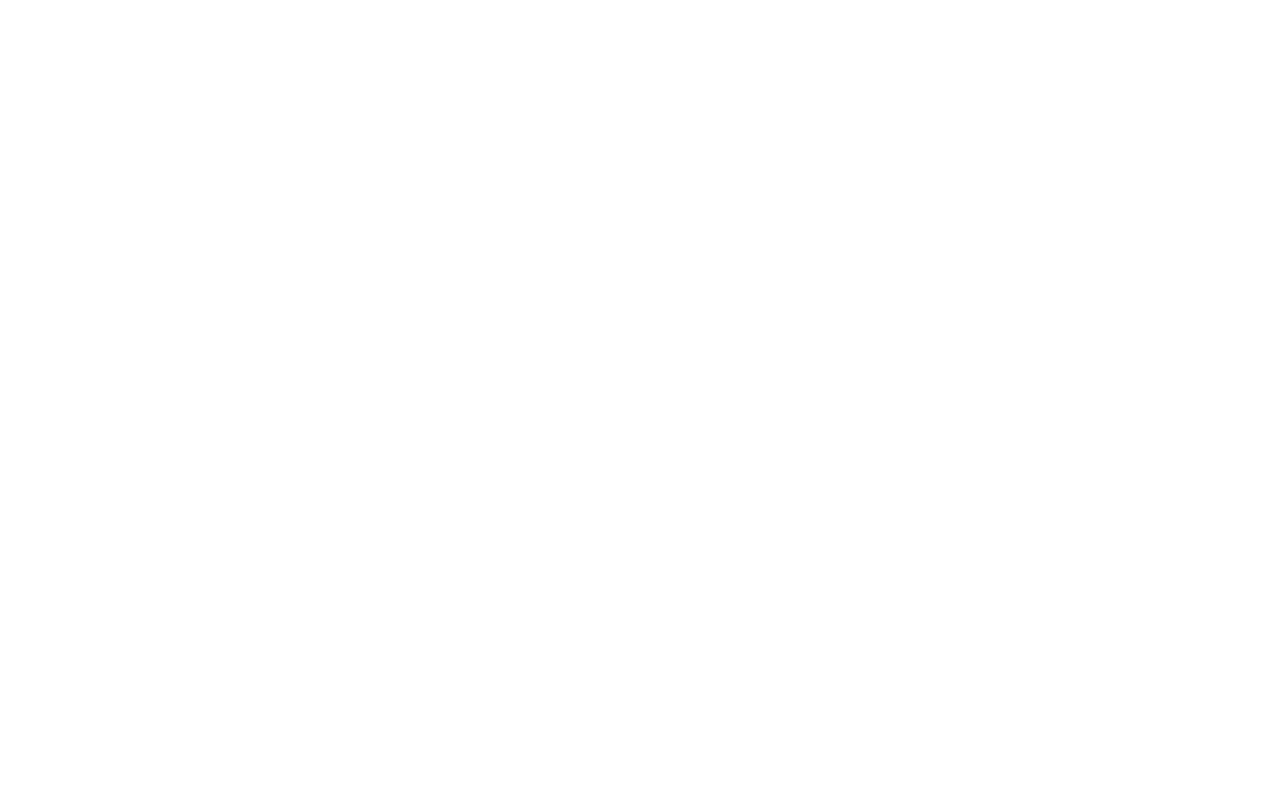
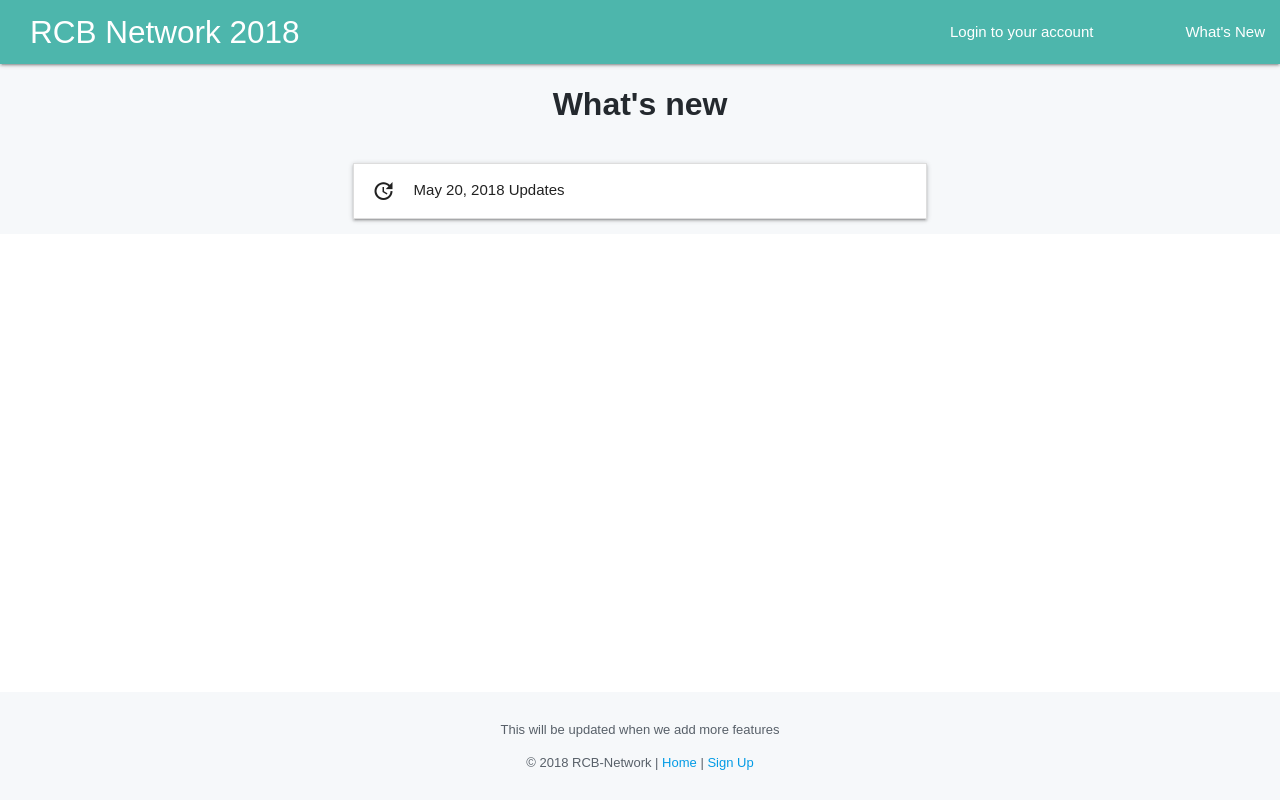
Before and after one commit to gbmahili/RCB-Network-Final, a React (Create React App) app in the folder client/: page /whats-new in a window 1280 px wide. Built offline with nearby package versions, Linux system fonts and the light colour scheme; a web font is replaced by a local one.

Commit message:
Added updates page

```diff
--- a/client/public/assets/css/apps_css.css
+++ b/client/public/assets/css/apps_css.css
@@ -5,7 +5,7 @@
     }
 
     .textOnHeader {
-        font-size: 25px !important;
+        font-size: 22px !important;
         text-align: center;
         /* font-weight: bold; */
 
@@ -43,3 +43,7 @@
 #cancelBtn {
     margin: 10px;
 }
+
+.update-page-main-bg-color{
+    background-color: #F6F8FA;
+}
--- a/client/src/App.js
+++ b/client/src/App.js
@@ -9,6 +9,7 @@
 import UpdateProfile from './Components/Portfolio/UpdateProfile';
 import NavBar from './Components/Home/NavBar';
 import WelcomePage from './Components/Home/WelcomePage';
+import WhatsNew from './Components/WebUpdates/WebUpdates';
 
 // import Footer from './Components/Home/Footer';
 // *End - Nancy compontent import
@@ -30,6 +31,8 @@
            />}
       />
       <Route exact path='/' component={WelcomePage} />
+      {/* WebUpdates */}
+      <Route exact path='/whats-new' component={WhatsNew} />
       {/* <Route exact path='/' component={Footer} /> */}
       {/* Miles's components */}
       <Route exact path='/signup' component= {Signup}/>
--- a/client/src/Components/Home/NavBar.js
+++ b/client/src/Components/Home/NavBar.js
@@ -11,6 +11,7 @@
                             <ul className="right hide-on-med-and-down">
                                 <li><a href={this.props.loginOrLogoutLink}>{this.props.loginOrLogout}</a></li>
                                 <li><button className="btn btn-flat white-text" onClick={this.props.logoutFunction}><a href={this.props.signUpOrEditProfileLink}>{this.props.signUpOrName}</a></button></li>
+                                <li><a href="/whats-new">What's New</a></li>
                             </ul>
                         </div>
                     </nav>
@@ -18,6 +19,7 @@
                 <ul className="sidenav" id="mobile-demo">
                     <li><a href={this.props.loginOrLogoutLink}>{this.props.loginOrLogout}</a></li>
                     <li><button className="btn btn-flat white-text" onClick={this.props.logoutFunction}><a href={this.props.signUpOrEditProfileLink}>{this.props.signUpOrName}</a></button></li>
+                    <li><a href="/whats-new">What's New</a></li>
                 </ul>
             </div>
         );
--- a/client/src/Components/Home/WelcomePage.js
+++ b/client/src/Components/Home/WelcomePage.js
@@ -15,7 +15,7 @@
 
                     }}
                 >
-                    <h1 className="textOnHeader">Welcome to RCB Network</h1>
+                    <h3 className="textOnHeader center">Welcome to RCB Network</h3>
                 </div>
 
                 <div className="row">
--- /dev/null
+++ b/client/src/Components/WebUpdates/May-20-18.js
@@ -0,0 +1,26 @@
+import React from 'react'
+class May202018 extends React.Component {
+  render() {
+    return(
+      <li>
+        <div className="collapsible-header"><i className="material-icons">update</i>May 20, 2018 Updates</div>
+          <div className="collapsible-body">
+          <ul class="collection">
+            <li class="collection-item">
+              Users are now able to search for all our current members. To begin a search:
+              <ol>
+                <li>Login to your page</li>
+                <li>Select <b><em>All Members</em></b> from the drop-down list and click on search</li>
+              </ol>
+            </li>
+            <li class="collection-item">
+              On signup, users can now opt-in for updates. This means, users who chose to be notified when we have a new feature will receive an email. They will be the first to know and try out what's new.
+            </li>
+          </ul>
+          </div>
+      </li>
+    )
+  }
+};
+
+export default May202018;
--- /dev/null
+++ b/client/src/Components/WebUpdates/WebUpdates.js
@@ -0,0 +1,62 @@
+import React from 'react';
+import NavBar from '../Home/NavBar';
+import May202018 from './May-20-18';
+
+
+class WhatsNew extends React.Component {
+  render(){
+    return(
+      <div>
+        <NavBar
+          loginOrLogout="Login to your account"
+          loginOrLogoutLink="/login"
+        />
+      <div className="container-fluid" style={{ backgroundColor: "#F6F8FA", height: "100%" }}>
+
+        <div className="row">
+          <div className="col s12 m6 offset-m3 center">
+            <h4 style={{ color: "#24292e", fontSize: 32, fontWeight: 600, }}>What's new</h4>
+          </div>
+        </div>
+
+        <div className="container update-page-main-bg-color">
+          <div className="row">
+              <div className="col s12 m8 offset-m2">
+                <div className="update-page-main-bg-color">
+                  <ul className="collapsible">
+                  {/* May 20, 2018 Updates ...file is located here: import May202018 from './May-20-18'*/}
+                    <May202018 />
+                  {/* Next Update */}
+                  </ul>
+                </div>
+              </div>
+
+          </div>
+        </div>
+
+      </div>
+
+        <div style=
+          {
+            {
+              position: "fixed",
+              bottom: 0,
+              left: 0,
+              right: 0,
+              backgroundColor:"#F6F8FA",
+              padding: 15,
+              fontSize: 13,
+              color: "#586069",
+              fontWeight: 300,
+              textAlign: "center"
+            }
+          }>
+          <p>This will be updated when we add more features</p>
+          <p>© 2018 RCB-Network  |  <a href="/">Home</a>  |  <a href="/signup">Sign Up</a></p>
+        </div>
+
+      </div>
+    )
+  }
+}
+export default WhatsNew;
```
